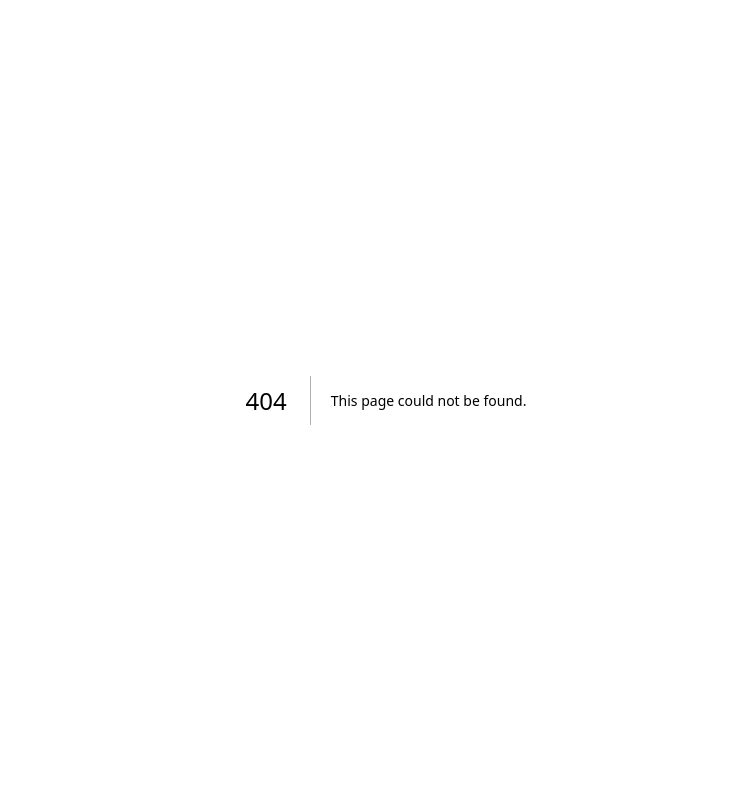
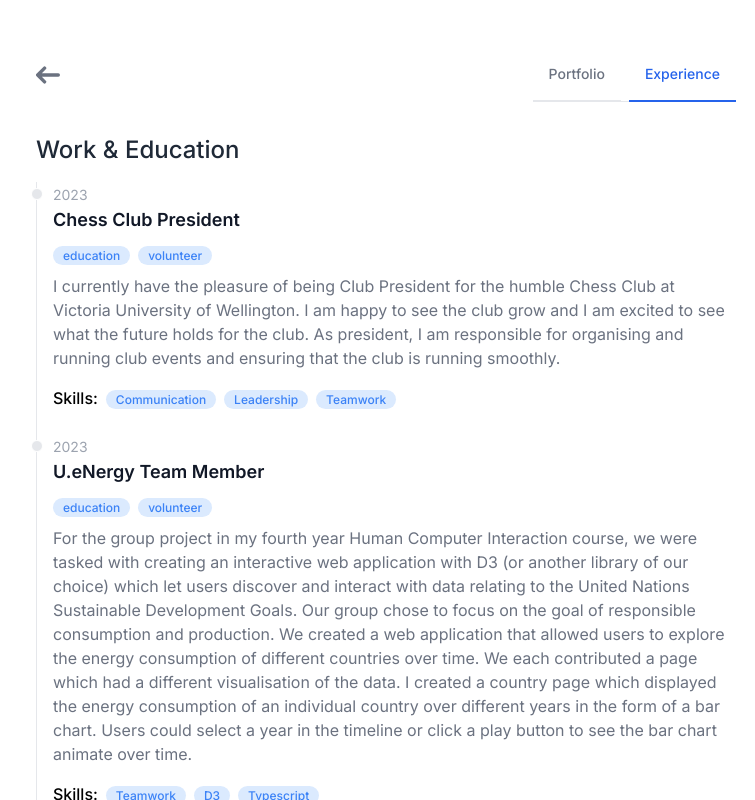
Before and after one commit to ElPlaso/portfolio, a Next.js app: page /experience in a window 1280 px wide. Before the commit this address had no page. Shown: the top 800 px of the page, without its empty margins (254-1009 px from the left). Built offline with nearby package versions, Linux system fonts and the light colour scheme.

Commit message:
add experience page.

```diff
--- /dev/null
+++ b/src/app/(main)/experience/page.tsx
@@ -0,0 +1,93 @@
+import ExperienceListItem from "@/components/experience-list-item";
+import Experience from "@/types/experience";
+
+const experiences: Experience[] = [
+  {
+    title: "Chess Club President",
+    date: "2023",
+    place: "Victoria University of Wellington",
+    description:
+      "I currently have the pleasure of being Club President for the humble Chess Club at Victoria University of Wellington. I am happy to see the club grow and I am excited to see what the future holds for the club. As president, I am responsible for organising and running club events and ensuring that the club is running smoothly.",
+    types: ["education", "volunteer"],
+    skills: ["Communication", "Leadership", "Teamwork"],
+  },
+  {
+    title: "U.eNergy Team Member",
+    date: "2023",
+    place: "Victoria University of Wellington",
+    description:
+      "For the group project in my fourth year Human Computer Interaction course, we were tasked with creating an interactive web application with D3 (or another library of our choice) which let users discover and interact with data relating to the United Nations Sustainable Development Goals. Our group chose to focus on the goal of responsible consumption and production. We created a web application that allowed users to explore the energy consumption of different countries over time. We each contributed a page which had a different visualisation of the data. I created a country page which displayed the energy consumption of an individual country over different years in the form of a bar chart. Users could select a year in the timeline or click a play button to see the bar chart animate over time.",
+    types: ["education", "volunteer"],
+    skills: ["Teamwork", "D3", "Typescript"],
+  },
+  {
+    title: "Flutter Developer",
+    date: "2022-2023",
+    place: "Syrp Lab",
+    description:
+      "Over the 2022 summer break, I had the opportunity to work as a Flutter developer at Syrp Lab in Auckland, a company that specialises in design, software, and electronics. As a company, Syrp Lab helps photo and video brands by creating fully integrated solutions from the ground up, which includes the use of mobile applications. During my time at Syrp Lab, I was responsible for supporting the Research and Development team by leveraging my skills in Flutter to recreate the UI of an existing Android application.",
+    types: ["work"],
+    skills: ["OOP", "Flutter", "Dart", "Git"],
+  },
+  {
+    title: "QRCards Team Member",
+    date: "2022",
+    place: "Victoria University of Wellington",
+    description:
+      "I was involved in a group project for my Mobile Applications course. Our group developed an app using Flutter and Firebase that allowed users to create and share business cards which could be scanned by other users. My main role in the group was in front-end development.",
+    types: ["education"],
+    skills: ["Teamwork", "Communication", "Flutter", "GitLab", "Firebase"],
+  },
+  {
+    title: "Samplify Team Member",
+    date: "2022",
+    place: "Victoria University of Wellington",
+    description:
+      "For one of my third year Network Engineering courses, there was a group project involving creating a Restful Web Application that utilised a NoSQL database. Our group created a web application which let users search for samples used in songs and allowed them to curate their own playlists. Users were able to visit other users' profiles and view their playlists. The web application was made with Express, EJS, and Firebase.",
+    types: ["education"],
+    skills: [
+      "Express",
+      "EJS",
+      "Git",
+      "JavaScript",
+      "CSS",
+      "Node.js",
+      "Firebase",
+    ],
+  },
+  {
+    title: "CompSci Tutor",
+    date: "2022",
+    place: "Victoria University of Wellington",
+    description:
+      "During my time at Victoria University of Wellington, I was a tutor for two first year Computer Science courses. These coursese were taught in Java and dealt with some fundamentals of programming. I got to work along fellow tutors to collaborate on marking and tutoring.",
+    types: ["work", "education"],
+    skills: ["Communication", "Java", "Teamwork"],
+  },
+  {
+    title: "McDonald's Crew Member",
+    date: "2021-2022",
+    place: "McDonald's",
+    description:
+      "During my time as a crew member at McDonalds, Manners Street, Wellington, I fulfilled clients' requests, collaborated well in different teams, and quickly adapted to different stations, learning various skills along the way. Additionally, I flipped many burgers and made many ice creams.",
+    types: ["work"],
+    skills: ["Customer Service", "Adaptability", "Teamwork"],
+  },
+];
+
+export default function ExperiencePage() {
+  return (
+    <>
+      <h1 className="text-gray-800 text-2xl font-medium dark:text-white mb-4">
+        Work & Education
+      </h1>
+      <ol className="relative border-l border-gray-200 dark:border-gray-700 space-y-6">
+        {experiences.map((experience) => (
+          <li key={experience.title} className="ml-4">
+            <ExperienceListItem experience={experience} />
+          </li>
+        ))}
+      </ol>
+    </>
+  );
+}
--- a/src/app/(main)/layout.tsx
+++ b/src/app/(main)/layout.tsx
@@ -7,7 +7,7 @@ export default function RootLayout({
   children: React.ReactNode;
 }) {
   return (
-    <main className="flex min-h-screen flex-col items-center justify-between p-8 max-sm:px-4 max-sm:py-0">
+    <main className="flex min-h-screen flex-col items-center justify-between p-4 max-sm:py-0">
       <div className="flex flex-col space-y-8 w-[700px] mt-8 max-md:mt-2 max-md:w-[100%] items-start justify-start mb-16">
         <NavBar />
         <div>{children}</div>
--- a/src/app/(main)/timeline/page.tsx
+++ /dev/null
@@ -1,3 +0,0 @@
-export default function TimelinePage() {
-  return <></>;
-}
--- /dev/null
+++ b/src/components/experience-list-item.tsx
@@ -0,0 +1,34 @@
+import Experience from "@/types/experience";
+import Badge from "./badge";
+
+export default function ExperienceListItem({
+  experience,
+}: {
+  experience: Experience;
+}) {
+  return (
+    <>
+      <div className="absolute w-3 h-3 bg-gray-200 rounded-full mt-1.5 -left-1.5 border border-white dark:border-gray-900 dark:bg-gray-700"></div>
+      <time className="mb-1 text-sm font-normal leading-none text-gray-400 dark:text-gray-500">
+        {experience.date}
+      </time>
+      <h3 className="text-lg mb-2 font-semibold text-gray-900 dark:text-white ">
+        {experience.title}
+      </h3>
+      {experience.types.map((type) => (
+        <Badge key={type} label={type} />
+      ))}
+      <p className="text-base mb-4 mt-2 font-normal text-gray-500 dark:text-gray-400">
+        {experience.description}
+      </p>
+      <div className="flex flex-row space-x-2">
+        <span className="font-medium">Skills:</span>
+        <div>
+          {experience.skills.map((skill) => (
+            <Badge key={skill} label={skill} />
+          ))}
+        </div>
+      </div>
+    </>
+  );
+}
--- a/src/components/layout/navbar.tsx
+++ b/src/components/layout/navbar.tsx
@@ -3,7 +3,7 @@ import NavBarLink from "./navbar-link";
 
 const navbarLinks = [
   { title: "Portfolio", href: "/portfolio" },
-  { title: "Timeline", href: "/timeline" },
+  { title: "Experience", href: "/experience" },
 ];
 
 export default function NavBar() {
--- a/src/components/project-list-item.tsx
+++ b/src/components/project-list-item.tsx
@@ -9,7 +9,9 @@ export default function ProjectListItem({ project }: { project: Project }) {
       <h3 className="text-lg mb-2 font-semibold text-gray-900 dark:text-white ">
         {project.title}
       </h3>
-      {project.badges.map((badge) => Badge({ label: badge }))}
+      {project.badges.map((badge) => (
+        <Badge key={badge} label={badge} />
+      ))}
       <p className="text-base mb-4 mt-2 font-normal text-gray-500 dark:text-gray-400">
         {project.description}
       </p>
--- /dev/null
+++ b/src/types/experience.ts
@@ -0,0 +1,11 @@
+export default interface Experience {
+    title: string;
+    date: string;
+    place: string;
+    description: string;
+    types: ExperienceType[];
+    skills: string[];
+    links?: string[];
+}
+
+type ExperienceType = 'work' | 'education' | 'volunteer';
```
